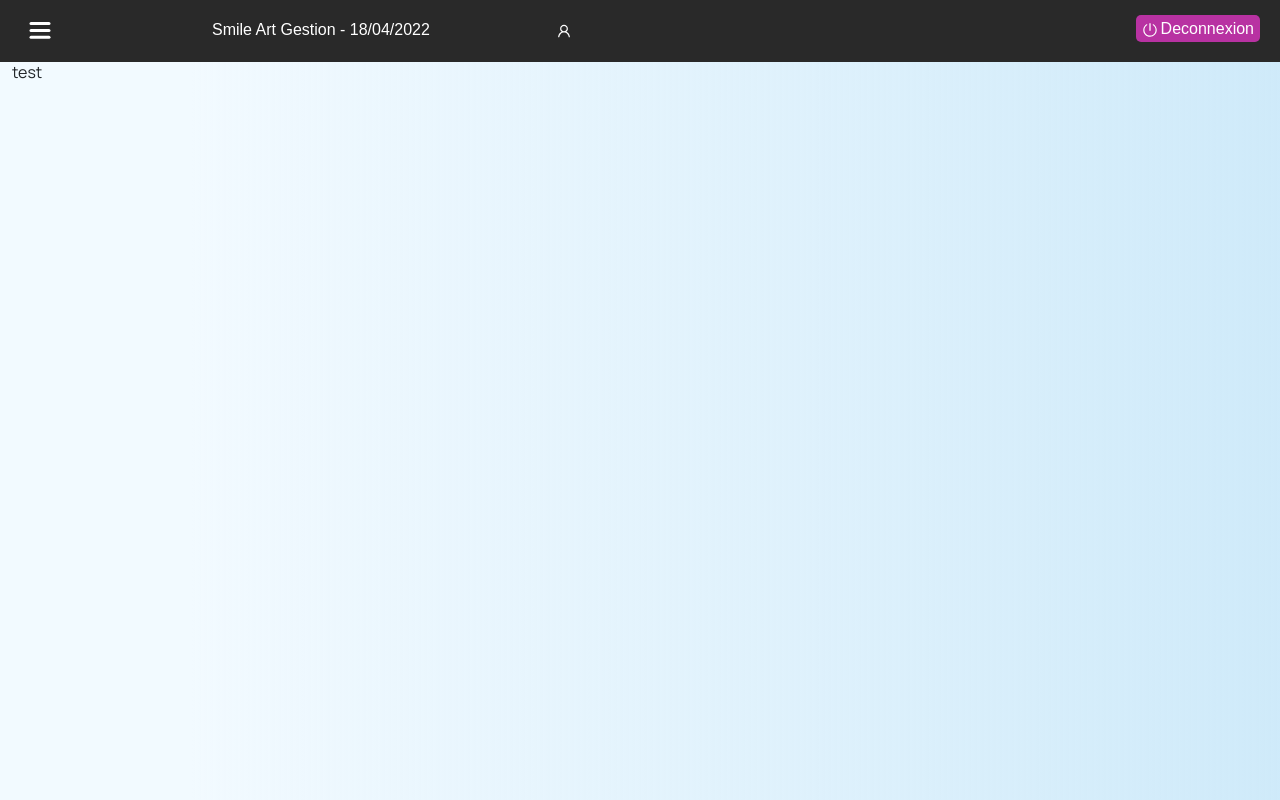
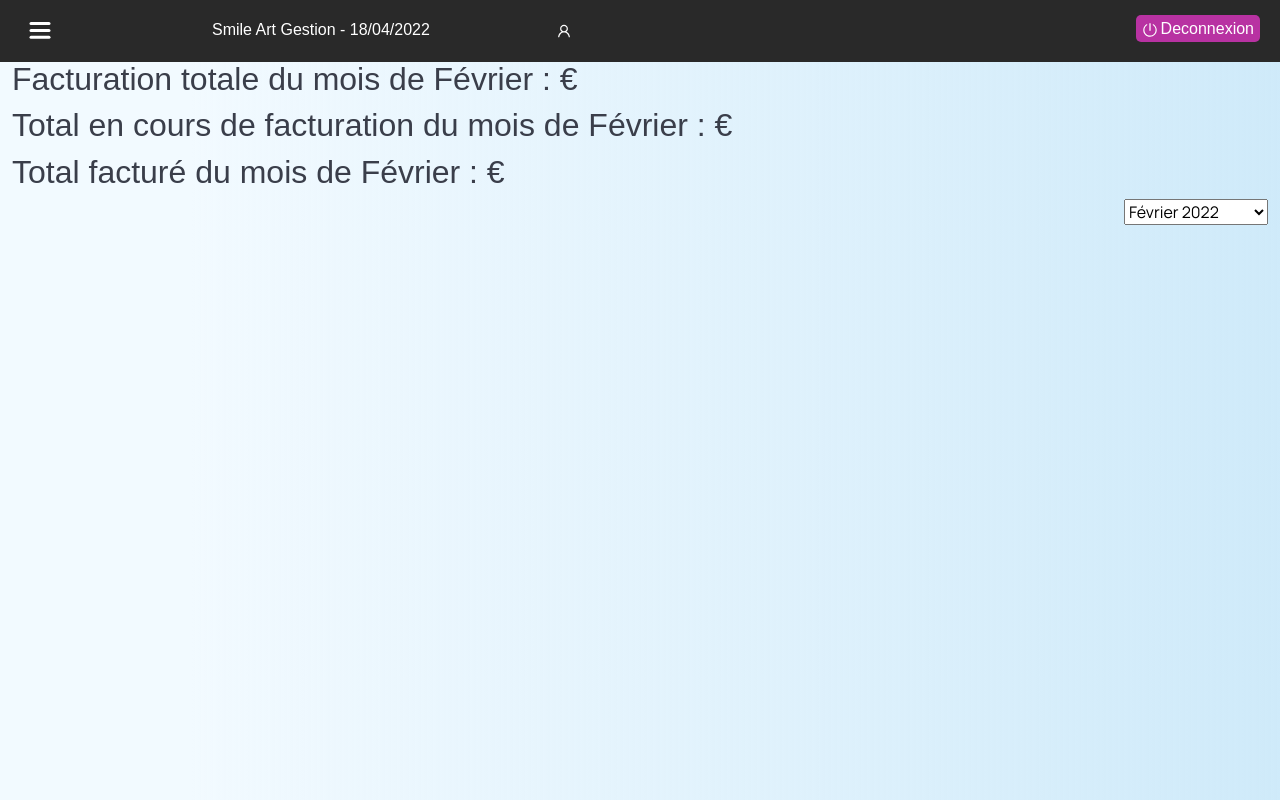
Before and after one commit to louloucast34300/appli-propre, a React (Create React App) app in the folder frontend/: page / in a window 1280 px wide. Built offline with nearby package versions, Linux system fonts and the light colour scheme; no server answers.

Commit message:
calcul CA dashboard

```diff
--- a/frontend/src/pages/Dashboard.jsx
+++ b/frontend/src/pages/Dashboard.jsx
@@ -1,15 +1,95 @@
-import React from 'react'
-
+import React,{useEffect, useState} from 'react'
+import axios from 'axios';
 
 import '../css/dashboard.css';
 
 
 
-
 const Dashboard = () => {
 
+  const stringMounth = ['', 'Janvier','Février','Mars','Avril','Mai','Juin','Juillet','Aout','Septembre','Octobre','Novembre','Décembre'];
+  const [mounth, setMounth] = useState('')
+  const [facture, setFacture] = useState([]);
+  const [total1, setTotal1] = useState([]); // tableau regroupant [toutes les factures, factures pro format, factures définitive]
+
+  const date = new Date();
+  let t = date.getMonth()+1;
+  let y = date.getFullYear();
+
+useEffect(()=>{
+  GET_FACTURE();
+},[]);
+
+const GET_FACTURE = () =>{
+  setMounth(stringMounth[t]);
+  axios.get("/api/factu/get-factu").then((res)=>{
+    const response = res.data;
+    setFacture(response)
+    GET_TOTAL(response, t, y)// t = mois , y = annnée, response = data
+  })
+}
+
+const GET_TOTAL = (data, mounth, year) =>{
+    let arrayAll = [0,0] // pour que le reducer s'active automatiquement
+    let arrayNotEnd = [0,0]
+    let arrayEnd = [0,0]
+    for(let i = 0; i < data.length;i++){
+      const target = data[i].date_of_creation
+      let n1 = target.charAt(3) // select "0"
+      let n2 = target.charAt(4); // select "1"
+      let yearData = parseInt(target.charAt(6)+target.charAt(7)+target.charAt(8)+target.charAt(9)); // select "2022" et transforme str -> nb
+      let result = 0
+      if(n1 != 1){
+        result = parseInt(n2) // si le mois et plus petit que 10 alors garde que le deuxieme chiffre et transforme str -> nb  ex= 08 -> 8
+      }
+      result = parseInt(n1+n2) // si le mois et plus grand que 10 alors garde que le deuxieme chiffre et transforme str -> nb ex= 12 -> 12
+      if(!data[i].canceled && yearData === year ){ // vérification que l'année soit correcte et que la facture ne soit pas annulé
+          if(result === mounth){
+          arrayAll.push(data[i].total) // toutes les factures
+          if(!data[i].definitive){
+            arrayNotEnd.push(data[i].total) // facture en pro format
+          }else{
+            arrayEnd.push(data[i].total) // facture définitive
+          }
+        }
+      }
+    }
+    const reducer = (accumulator, curr) => accumulator + curr; // reducer
+    const totalAll = arrayAll.reduce(reducer)
+    const totalNotEnd = arrayNotEnd.reduce(reducer)
+    const totalEnd = arrayEnd.reduce(reducer)
+    setTotal1([totalAll,totalNotEnd,totalEnd]);
+}
+
+const handleMounth = (e) =>{
+  const value =parseInt(e.target.value); // parse la valeur str -> nb
+  GET_TOTAL(facture,value, y); // re-calcul selon le mois choisi
+}
+
   return (
-   <>test</>
+   <>
+   <h2>Facturation totale du mois de {mounth} : {total1[0]}€</h2>
+   <h2>Total en cours de facturation du mois de {mounth} : {total1[1]}€</h2>
+   <h2>Total facturé du mois de {mounth} : {total1[2]}€</h2>
+   <form action="">
+     <select name="chooseMounth" id="chooseMounth" onChange={handleMounth} style={{float:"right"}}>
+      <option defaultValue="">{mounth} {y}</option>
+      <option value="1">Janvier {y}</option>
+      <option value="2">Février {y}</option>
+      <option value="3">Mars {y}</option>
+      <option value="4">Avril {y}</option>
+      <option value="5">Mai {y}</option>
+      <option value="6">Juin {y}</option>
+      <option value="7">Juillet {y}</option>
+      <option value="8">Aout {y}</option>
+      <option value="9">Septembre {y}</option>
+      <option value="10">Octobre {y}</option>
+      <option value="11">Novembre {y}</option>
+      <option value="12">Décembre {y}</option>
+    </select>
+   </form>
+
+   </>
   )
 }
 
```
Also changed, not shown: 8 other files (tests, documents, lock files or other folders).
